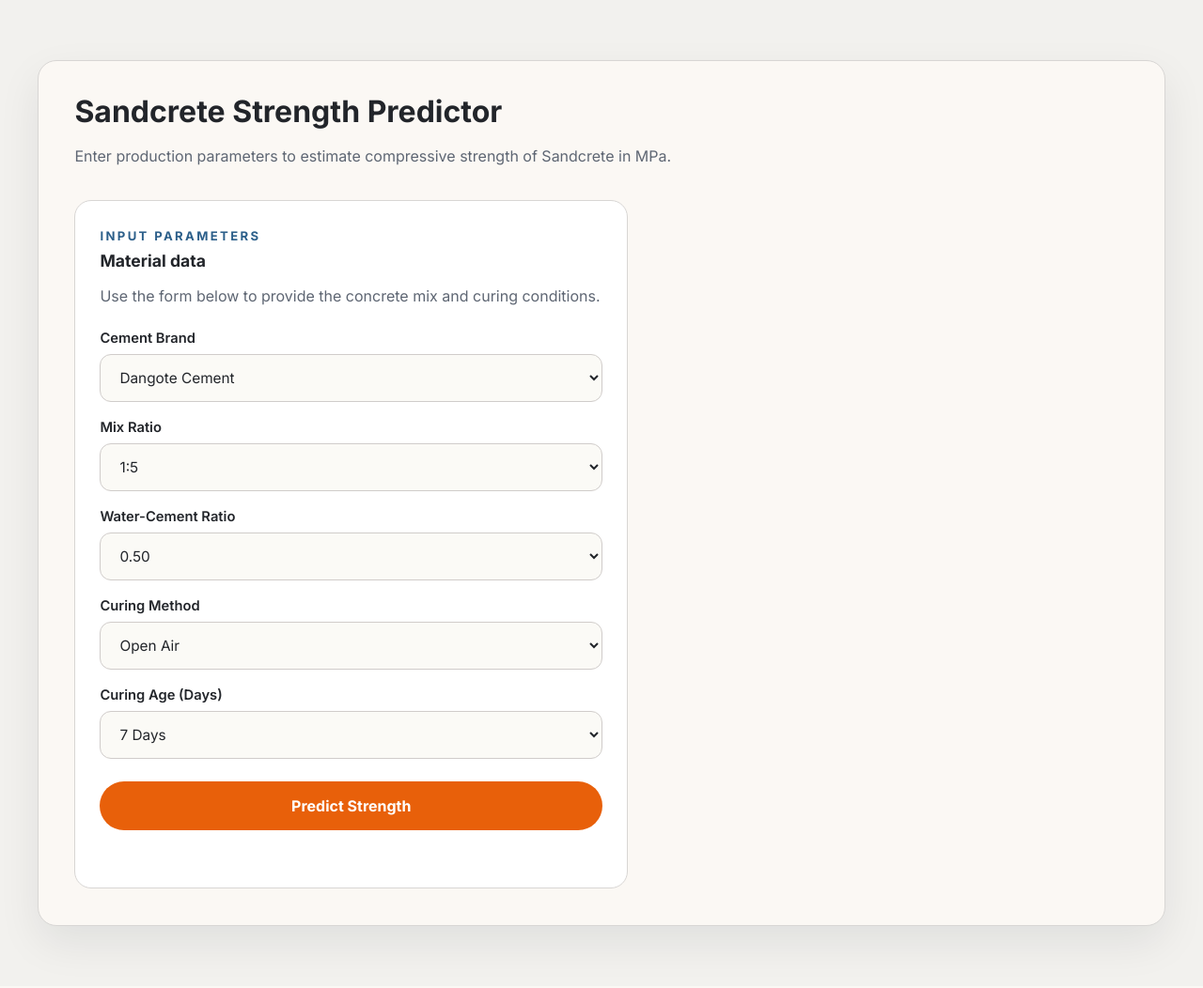
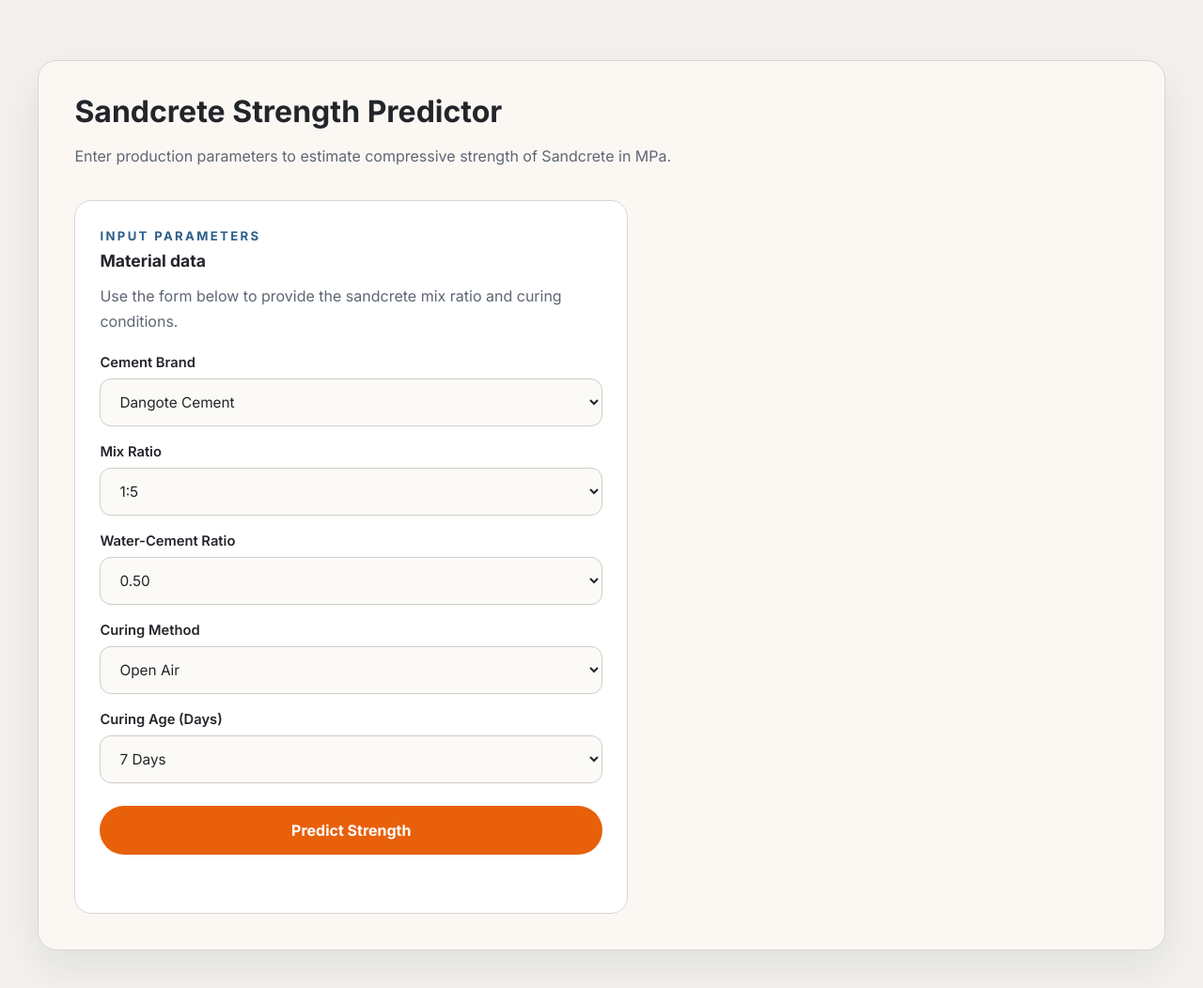
Before and after one commit to specialztech00-alt/sandcrete-strength-predictor, a FastAPI app: page / in a window 1280 px wide. Shown: the top 1052 px of the page at 94% size. Before the commit the page ends 1023 px from the top, so only its background shows below. Run offline with FastAPI, Linux system fonts and the light colour scheme.

Commit message:
Final version for lecturer demo

```diff
--- a/templates/index.html
+++ b/templates/index.html
@@ -24,7 +24,7 @@
         <p class="section__eyebrow">Input parameters</p>
         <h2 class="section__heading">Material data</h2>
         <p class="section__intro">
-          Use the form below to provide the concrete mix and curing conditions.
+          Use the form below to provide the sandcrete mix ratio and curing conditions.
         </p>
 
         <form id="predict-form" class="form">
```
